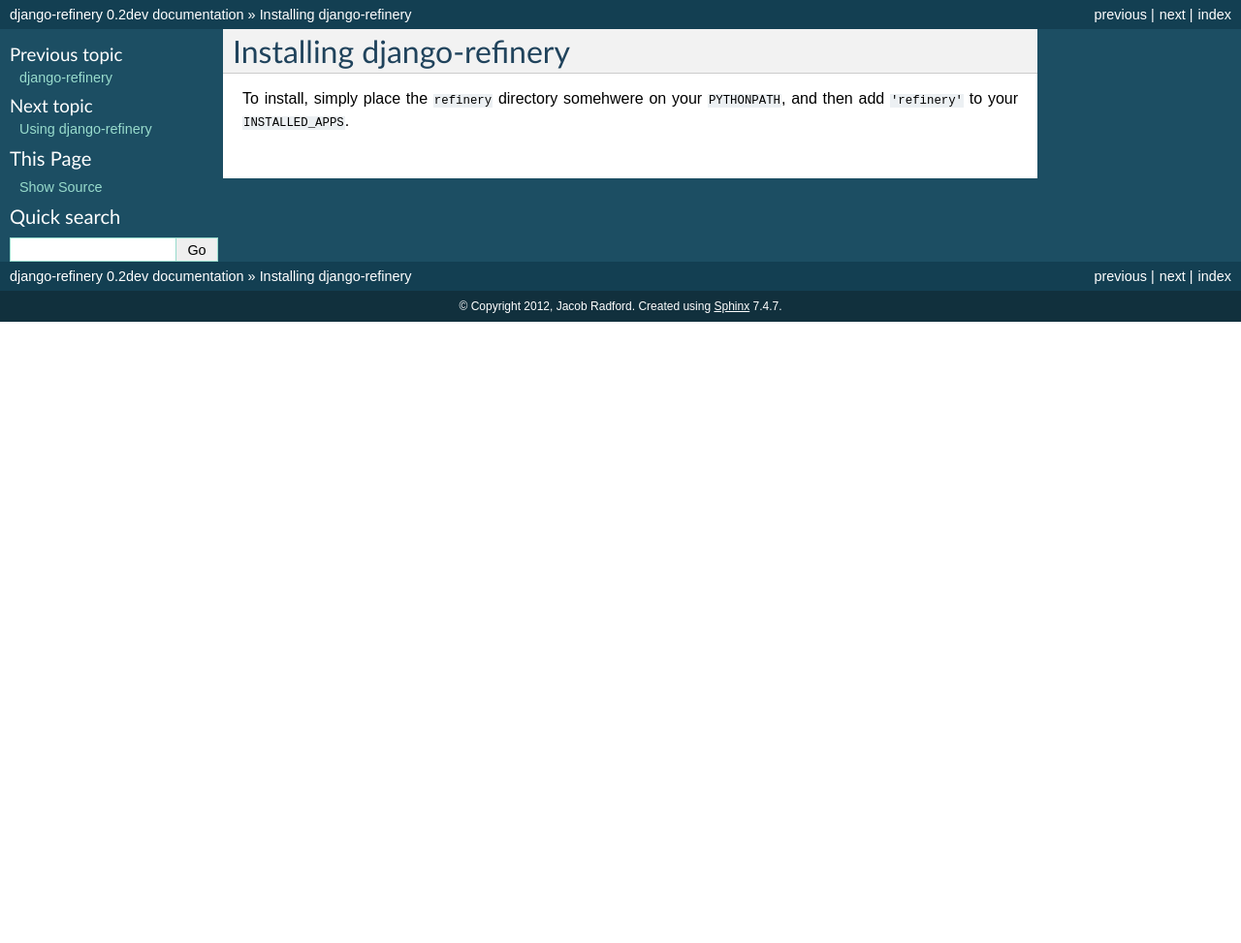
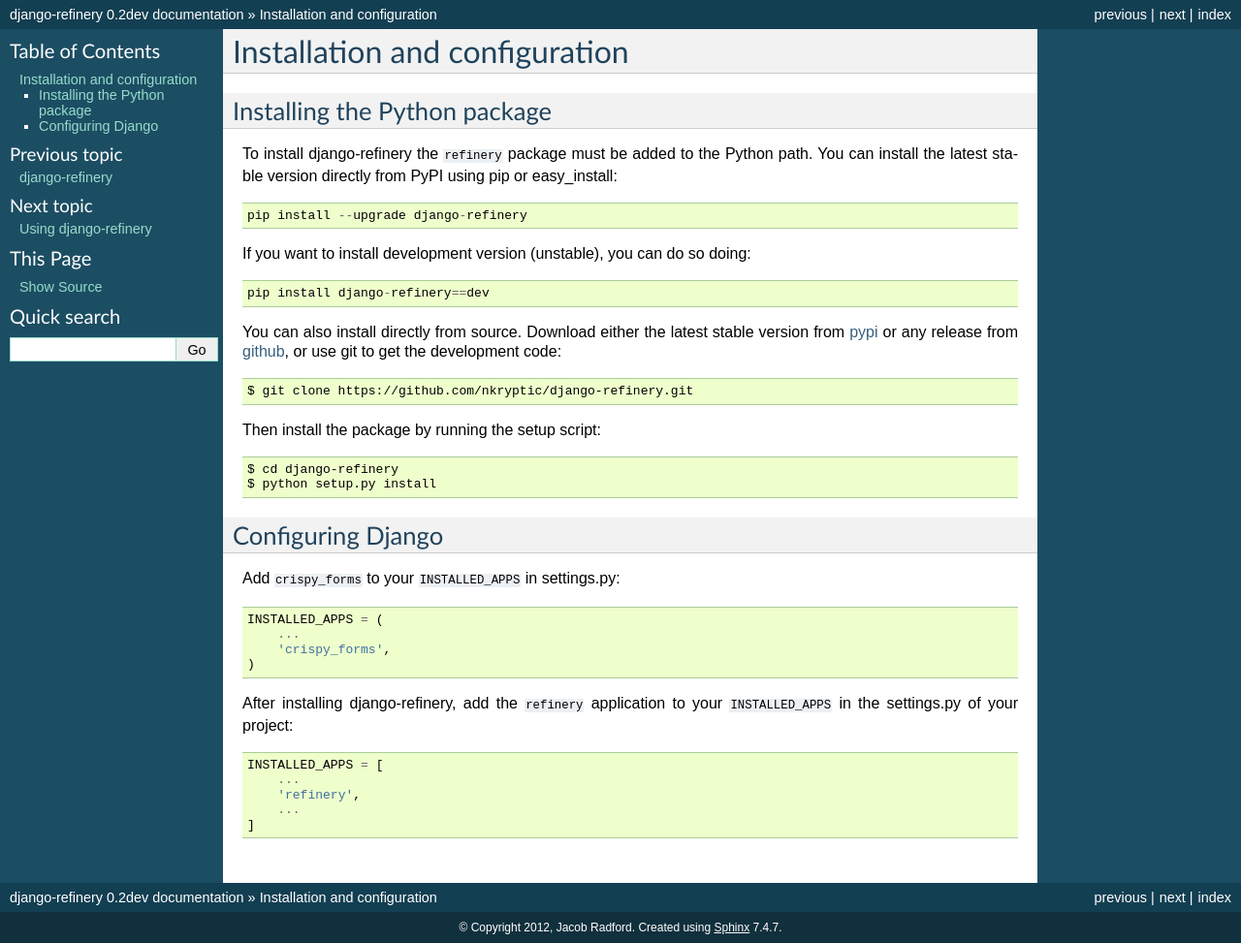
Before and after one commit to nkryptic/django-refinery, a Sphinx documentation site: the page built from docs/install.rst, in a window 1280 px wide. Shown: the whole page at 97% size. Built offline with Sphinx 7.4.7, drawn with Linux system fonts in a browser that asks for light colours; before the commit the page ends 900 px from its top, so only the background shows below that.

Commit message:
begin overhaul of the documentation

```diff
--- a/AUTHORS.rst
+++ b/AUTHORS.rst
@@ -1,4 +1,4 @@
-The django-refinery package was written by `Jacob Radford`_ and
+The django-refinery package was started by `Jacob Radford`_ and
 based on the `django-filter <https://github.com/alex/django-filter>`_
 project by `Alex Gaynor <https://github.com/alex>`_.
 
--- a/docs/install.rst
+++ b/docs/install.rst
@@ -1,5 +1,54 @@
-Installing django-refinery
---------------------------
+==============================
+Installation and configuration
+==============================
 
-To install, simply place the ``refinery`` directory somehwere on your
-``PYTHONPATH``, and then add ``'refinery'`` to your ``INSTALLED_APPS``.
+.. _installing-the-package:
+
+Installing the Python package
+=============================
+
+To install django-refinery the ``refinery`` package must be added to
+the Python path.  You can install the latest stable version directly
+from PyPI using pip or easy_install::
+
+    pip install --upgrade django-refinery
+
+If you want to install development version (unstable), you can do so doing::
+
+    pip install django-refinery==dev
+
+You can also install directly from source.  Download either the latest
+stable version from pypi_ or any release from github_, or use git to
+get the development code::
+
+    $ git clone https://github.com/nkryptic/django-refinery.git
+
+.. _pypi: http://pypi.python.org/pypi/django-refinery/
+.. _github: http://github.com/nkryptic/django-refinery
+
+Then install the package by running the setup script::
+
+    $ cd django-refinery
+    $ python setup.py install
+
+
+.. _installing-the-application:
+
+Configuring Django
+==================
+
+Add ``crispy_forms`` to your ``INSTALLED_APPS`` in settings.py::
+
+    INSTALLED_APPS = (
+        ...
+        'crispy_forms',
+    )
+
+After installing django-refinery, add the ``refinery`` application to
+your ``INSTALLED_APPS`` in the settings.py of your project::
+
+    INSTALLED_APPS = [
+        ...
+        'refinery',
+        ...
+    ]
```
Also changed, not shown: README.rst (+18 -17 lines), docs/changes.rst (added, +12 -0 lines), docs/history.rst (+29 -11 lines), docs/index.rst (+62 -6 lines), setup.py (+7 -1 lines), docs/ref/fields.rst (added), docs/ref/filtertool.rst (added), 2 other files.
